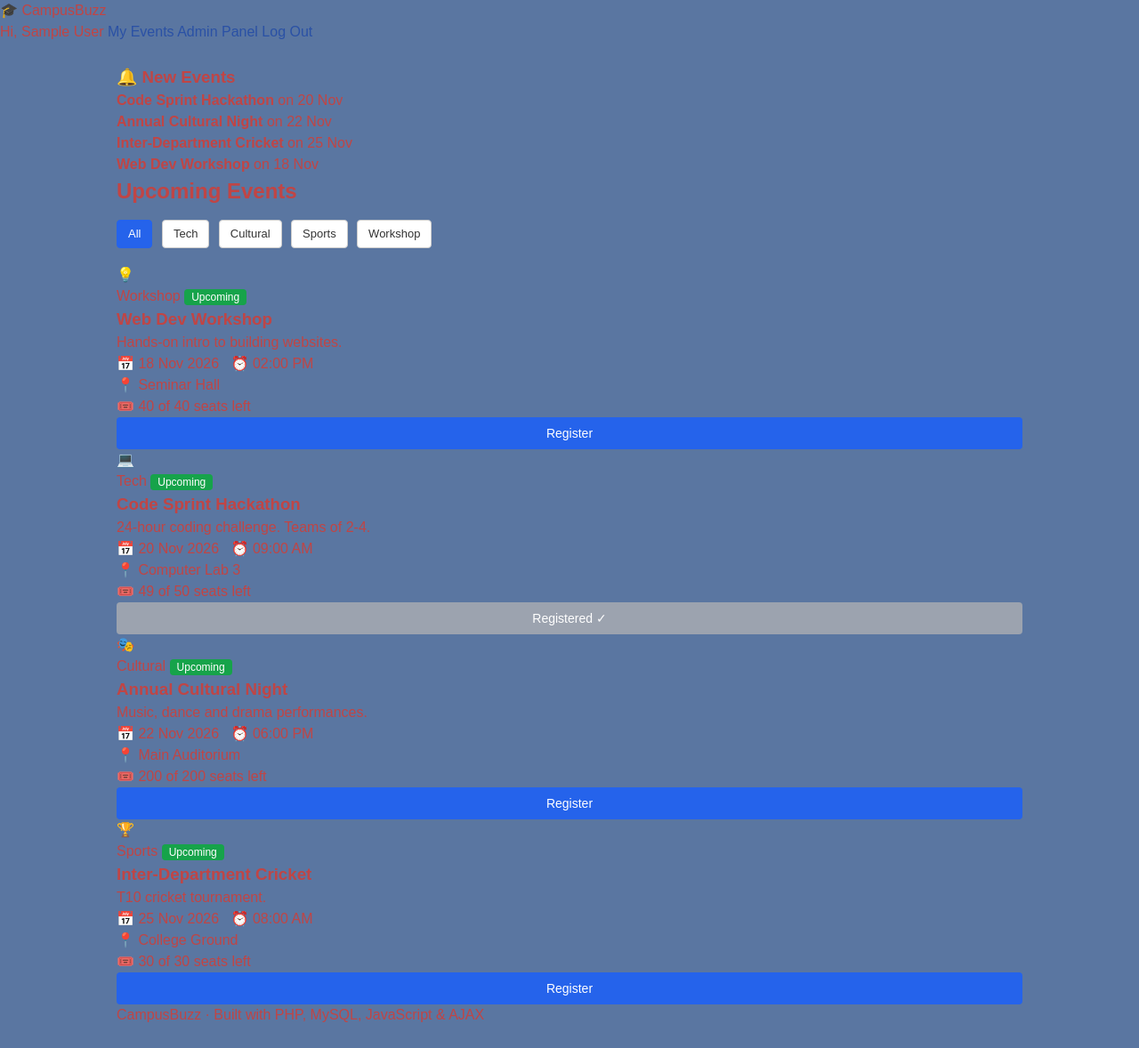
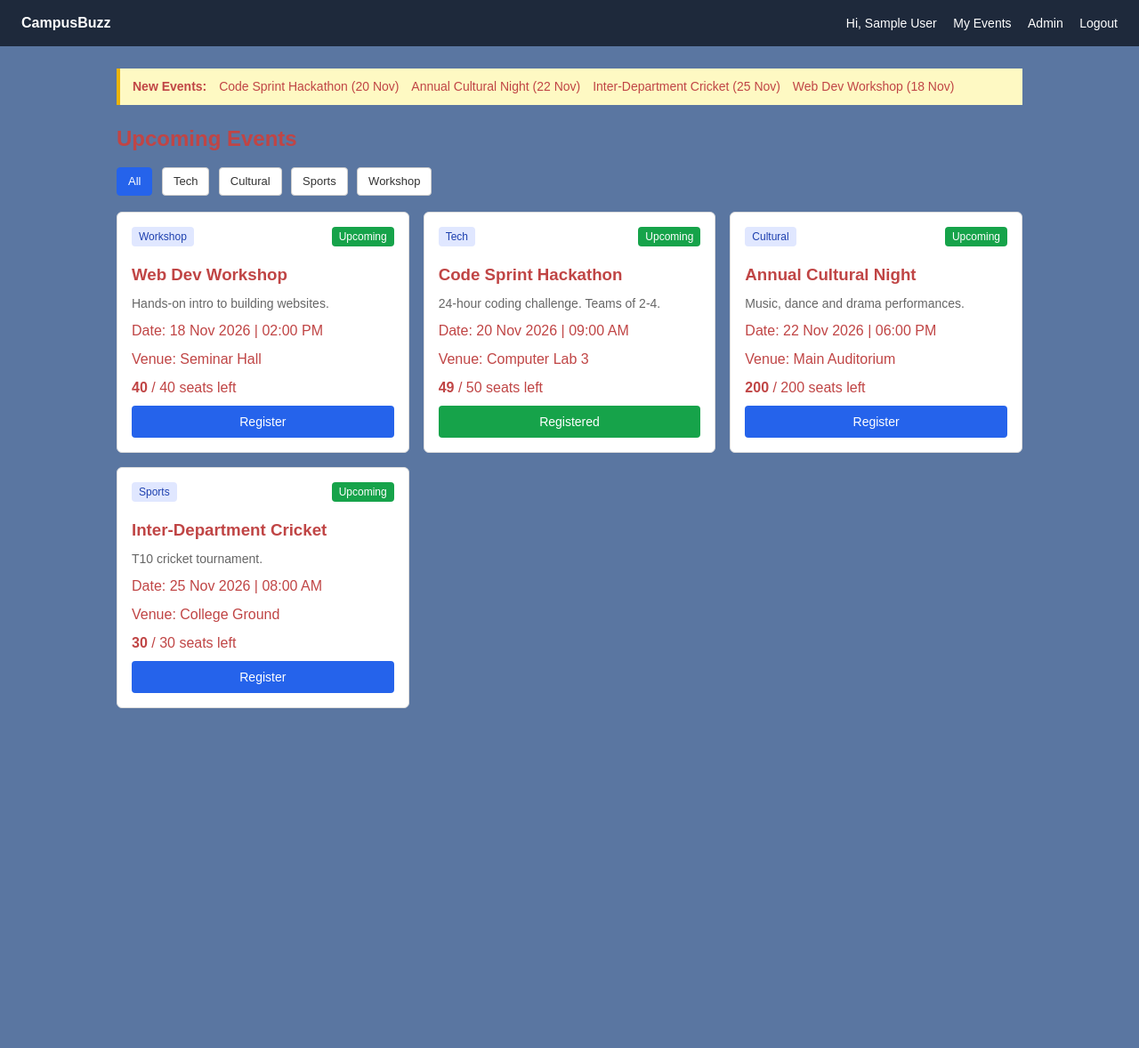
Before and after one commit to khichergarvit-code/CampusBuzz, a PHP site: page /dashboard.php in a window 1280 px wide. Shown: the whole page at 89% size. After the commit the page ends 796 px from the top, so only its background shows below. Run offline with PHP 8.4, Linux system fonts and the light colour scheme; the visitor is signed in with stand-in values (Sample User, id 1); data comes from the database, SQL or seed files in the repository; tables that the repository leaves empty hold one stand-in row (values such as "Sample post").

Commit message:
Add files via upload

```diff
--- a/dashboard.php
+++ b/dashboard.php
@@ -1,56 +1,24 @@
 <?php
-session_start();
 require 'db.php';
+checkLogin();
 
-if (!isset($_SESSION['user_id'])) {
-    header("Location: login.php");
-    exit;
-}
+$categories = ["Tech", "Cultural", "Sports", "Workshop"];
+$selected = (isset($_GET['category']) && in_array($_GET['category'], $categories)) ? $_GET['category'] : "All";
 
-// ---------- 1. CATEGORY FILTER ----------
-$categories = ["Tech", "Cultural", "Sports", "Workshop"];
-$icons = ["Tech" => "💻", "Cultural" => "🎭", "Sports" => "🏆", "Workshop" => "💡"];   // placeholder icons when an event has no image
-$selected = "All";
-
-if (isset($_GET['category']) && in_array($_GET['category'], $categories)) {
-    $selected = $_GET['category'];
-}
-
-// ---------- 2. GET EVENTS + HOW MANY REGISTERED ----------
-// LEFT JOIN keeps events that have 0 registrations.
-// COUNT(r.id) counts the registrations for each event.
-$sql = "SELECT e.*, COUNT(r.id) AS registered_count
-        FROM events e
-        LEFT JOIN registrations r ON e.id = r.event_id";
-
-if ($selected != "All") {
-    $sql .= " WHERE e.category = ?";
-}
+$sql = "SELECT e.*, COUNT(r.id) AS reg_count FROM events e LEFT JOIN registrations r ON e.id = r.event_id";
+if ($selected != "All") $sql .= " WHERE e.category = ?";
 $sql .= " GROUP BY e.id ORDER BY e.event_date ASC";
 
 $stmt = $conn->prepare($sql);
-if ($selected != "All") {
-    $stmt->bind_param("s", $selected);
-}
+if ($selected != "All") $stmt->bind_param("s", $selected);
 $stmt->execute();
 $events = $stmt->get_result();
 
-// ---------- 3. NOTIFICATIONS: events added in the last 3 days ----------
-$new_events = $conn->query(
-    "SELECT title, event_date FROM events
-     WHERE created_at >= NOW() - INTERVAL 3 DAY
-     ORDER BY created_at DESC LIMIT 5"
-);
+$new_events = $conn->query("SELECT title, event_date FROM events WHERE created_at >= NOW() - INTERVAL 3 DAY ORDER BY created_at DESC LIMIT 5");
 
-// ---------- 4. WHICH EVENTS HAS THIS STUDENT ALREADY REGISTERED FOR? ----------
-$my_event_ids = [];
-$stmt = $conn->prepare("SELECT event_id FROM registrations WHERE user_id = ?");
-$stmt->bind_param("i", $_SESSION['user_id']);
-$stmt->execute();
-$result = $stmt->get_result();
-while ($row = $result->fetch_assoc()) {
-    $my_event_ids[] = $row['event_id'];
-}
+$my_ids = [];
+$res = $conn->query("SELECT event_id FROM registrations WHERE user_id = " . (int)$_SESSION['user_id']);
+while ($r = $res->fetch_assoc()) $my_ids[] = $r['event_id'];
 
 $today = date("Y-m-d");
 ?>
@@ -61,128 +29,71 @@ $today = date("Y-m-d");
     <link rel="stylesheet" href="style.css">
 </head>
 <body>
-
-    <!-- Top navigation bar -->
-    <nav class="navbar">
-        <span class="logo">🎓 CampusBuzz</span>
+    <nav class="nav">
+        <b>CampusBuzz</b>
         <div>
-            Hi, <?php echo htmlspecialchars($_SESSION['name']); ?>
-            <a href="my_events.php" class="nav-link">My Events</a>
-            <?php if ($_SESSION['role'] == 'admin') { ?>
-                <a href="admin.php" class="nav-link">Admin Panel</a>
-            <?php } ?>
-            <a href="logout.php" class="nav-link">Log Out</a>
+            <span>Hi, <?= htmlspecialchars($_SESSION['name']) ?></span>
+            <a href="my_events.php">My Events</a>
+            <?php if ($_SESSION['role'] == 'admin') echo '<a href="admin.php">Admin</a>'; ?>
+            <a href="logout.php">Logout</a>
         </div>
     </nav>
 
     <div class="container">
-
-        <!-- Notification box -->
-        <?php if ($new_events->num_rows > 0) { ?>
-            <div class="notify-box">
-                <h3>🔔 New Events</h3>
-                <?php while ($n = $new_events->fetch_assoc()) { ?>
-                    <p>
-                        <b><?php echo htmlspecialchars($n['title']); ?></b>
-                        on <?php echo date("d M", strtotime($n['event_date'])); ?>
-                    </p>
-                <?php } ?>
+        <?php if ($new_events->num_rows > 0): ?>
+            <div class="notice">
+                <b>New Events:</b>
+                <?php while ($n = $new_events->fetch_assoc()): ?>
+                    <span><?= htmlspecialchars($n['title']) ?> (<?= date("d M", strtotime($n['event_date'])) ?>)</span>
+                <?php endwhile; ?>
             </div>
-        <?php } ?>
+        <?php endif; ?>
 
         <h2>Upcoming Events</h2>
-
-        <!-- Category filter buttons -->
         <div class="filters">
-            <a href="dashboard.php" class="filter-btn <?php if ($selected == 'All') echo 'active'; ?>">All</a>
-            <?php foreach ($categories as $cat) { ?>
-                <a href="dashboard.php?category=<?php echo $cat; ?>"
-                   class="filter-btn <?php if ($selected == $cat) echo 'active'; ?>">
-                    <?php echo $cat; ?>
-                </a>
-            <?php } ?>
+            <a href="dashboard.php" class="<?= $selected == 'All' ? 'active' : '' ?>">All</a>
+            <?php foreach ($categories as $c): ?>
+                <a href="dashboard.php?category=<?= $c ?>" class="<?= $selected == $c ? 'active' : '' ?>"><?= $c ?></a>
+            <?php endforeach; ?>
         </div>
 
-        <!-- Event cards -->
-        <div class="event-grid">
-            <?php if ($events->num_rows == 0) { ?>
-                <p>No events in this category yet.</p>
-            <?php } ?>
-
-            <?php
-            $card_number = 0;
-            while ($event = $events->fetch_assoc()) {
-                $card_number++;
-
-                // Seats left = total seats - students registered
-                $seats_left = $event['max_seats'] - $event['registered_count'];
-
-                // Status badge based on the date
-                if ($event['event_date'] < $today) {
-                    $status = "Completed";
-                } elseif ($event['event_date'] == $today) {
-                    $status = "Today";
-                } else {
-                    $status = "Upcoming";
-                }
+        <div class="grid">
+            <?php if ($events->num_rows == 0) echo "<p>No events found.</p>"; ?>
+            <?php while ($e = $events->fetch_assoc()):
+                $left = $e['max_seats'] - $e['reg_count'];
+                $status = ($e['event_date'] < $today) ? "Completed" : (($e['event_date'] == $today) ? "Today" : "Upcoming");
             ?>
-
-                <div class="event-card cat-<?php echo strtolower($event['category']); ?>"
-                     style="animation-delay: <?php echo $card_number * 0.08; ?>s;">
-
-                    <!-- Poster: show the image if there is a link, otherwise a coloured placeholder -->
-                    <?php if (!empty($event['image_url'])) { ?>
-
-                        <img class="card-img" src="<?php echo htmlspecialchars($event['image_url']); ?>"
-                             alt="<?php echo htmlspecialchars($event['title']); ?> poster"
-                             onerror="this.style.display='none'; this.nextElementSibling.style.display='flex';">
-                        <div class="card-img placeholder" style="display: none;"><?php echo $icons[$event['category']]; ?></div>
-                    <?php } else { ?>
-                        <div class="card-img placeholder"><?php echo $icons[$event['category']]; ?></div>
-                    <?php } ?>
-
-                    <div class="card-top">
-                        <span class="category"><?php echo $event['category']; ?></span>
-                        <span class="badge <?php echo strtolower($status); ?>"><?php echo $status; ?></span>
+                <div class="card">
+                    <?php if (!empty($e['image_url'])): ?>
+                        <img src="<?= htmlspecialchars($e['image_url']) ?>" alt="Poster" onerror="this.style.display='none'">
+                    <?php endif; ?>
+                    <div class="row">
+                        <span class="tag"><?= $e['category'] ?></span>
+                        <span class="badge <?= strtolower($status) ?>"><?= $status ?></span>
                     </div>
-
-                    <h3><?php echo htmlspecialchars($event['title']); ?></h3>
-                    <p class="desc"><?php echo htmlspecialchars($event['description'] ?? ''); ?></p>
-
-                    <p>📅 <?php echo date("d M Y", strtotime($event['event_date'])); ?>
-                       &nbsp; ⏰ <?php echo date("h:i A", strtotime($event['event_time'])); ?></p>
-                    <p>📍 <?php echo htmlspecialchars($event['venue']); ?></p>
-
-
-                    <p class="seats" id="seats-<?php echo $event['id']; ?>">
-                        <?php if ($seats_left > 0) { ?>
-                            🎟️ <?php echo $seats_left; ?> of <?php echo $event['max_seats']; ?> seats left
-                        <?php } else { ?>
-                            <span class="full">❌ Event Full</span>
-                        <?php } ?>
+                    <h3><?= htmlspecialchars($e['title']) ?></h3>
+                    <p class="muted"><?= htmlspecialchars($e['description'] ?? '') ?></p>
+                    <p>Date: <?= date("d M Y", strtotime($e['event_date'])) ?> | <?= date("h:i A", strtotime($e['event_time'])) ?></p>
+                    <p>Venue: <?= htmlspecialchars($e['venue']) ?></p>
+                    <p id="seats-<?= $e['id'] ?>">
+                        <?= $left > 0 ? "<b>$left</b> / {$e['max_seats']} seats left" : "<span class='err'>Event Full</span>" ?>
                     </p>
 
-                    <!-- Register button: shows a different state depending on the situation -->
-                    <?php if (in_array($event['id'], $my_event_ids)) { ?>
-                        <button class="register-btn registered" disabled>Registered ✓</button>
-                    <?php } elseif ($status == "Completed") { ?>
-                        <button class="register-btn" disabled>Event Ended</button>
-                    <?php } elseif ($seats_left <= 0) { ?>
-                        <button class="register-btn" disabled>Event Full</button>
-                    <?php } else { ?>
-                        <button class="register-btn"
-                                onclick="registerEvent(<?php echo $event['id']; ?>, this)">Register</button>
-                    <?php } ?>
+                    <?php if (in_array($e['id'], $my_ids)): ?>
+                        <button class="btn-done" disabled>Registered</button>
+                    <?php elseif ($status == "Completed"): ?>
+                        <button disabled>Ended</button>
+                    <?php elseif ($left <= 0): ?>
+                        <button disabled>Full</button>
+                    <?php else: ?>
+                        <button onclick="registerEvent(<?= $e['id'] ?>, this)">Register</button>
+                    <?php endif; ?>
                 </div>
-            <?php } ?>
+            <?php endwhile; ?>
         </div>
-
-        <p class="footer">CampusBuzz · Built with PHP, MySQL, JavaScript &amp; AJAX</p>
     </div>
 
-    <!-- Popup message area used by script.js -->
     <div id="toast"></div>
-
     <script src="script.js"></script>
 </body>
 </html>
```
Also changed, not shown: README.md.
